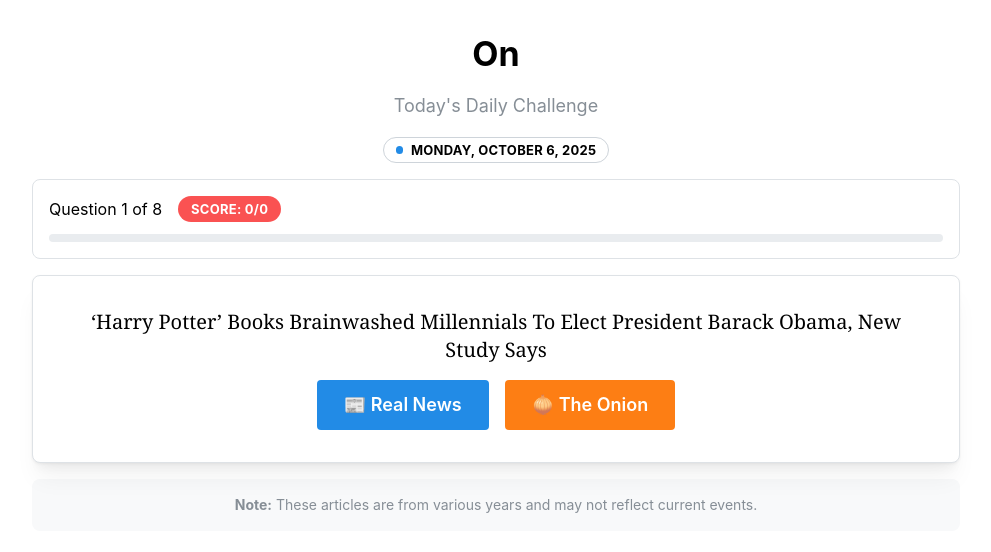
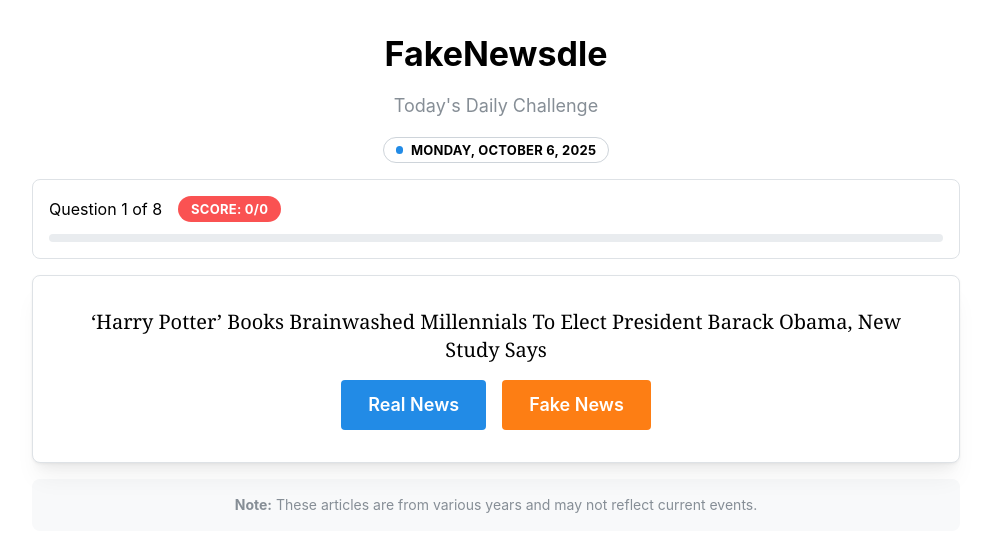
Before and after one commit to muhashi/fakenewsdle, a React (Vite) app: page / in a window 1280 px wide. Shown: the top 552 px of the page, without its empty margins (144-1135 px from the left). Built offline with nearby package versions, Linux system fonts and the light colour scheme.

Commit message:
Rename to FakeNewsdle

```diff
--- a/index.html
+++ b/index.html
@@ -4,7 +4,7 @@
     <meta charset="UTF-8" />
     <link rel="icon" type="image/svg+xml" href="/vite.svg" />
     <meta name="viewport" content="width=device-width, initial-scale=1.0" />
-    <title>Oniondle</title>
+    <title>FakeNewsdle</title>
   </head>
   <body>
     <div id="root"></div>
--- a/src/App.jsx
+++ b/src/App.jsx
@@ -34,7 +34,7 @@
   return FULL_DATASET.slice(startIndex, endIndex);
 };
 
-export default function OnionGame() {
+export default function FakeNewsGame() {
   const [currentIndex, setCurrentIndex] = useState(0);
   const [score, setScore] = useState(0);
   const [totalAnswered, setTotalAnswered] = useState(0);
@@ -51,7 +51,7 @@
 
     // Load saved progress for today
     const today = new Date().toDateString();
-    const saved = JSON.parse(localStorage.getItem('onionGameProgress') || '{}');
+    const saved = JSON.parse(localStorage.getItem('gameProgress') || '{}');
 
     if (saved.date === today && saved.answers) {
       setTodayAnswers(saved.answers);
@@ -72,7 +72,7 @@
     setShowResult(true);
     setTotalAnswered(prev => prev + 1);
 
-    const isCorrect = guess === currentHeadline?.isOnion;
+    const isCorrect = guess === currentHeadline?.isFake;
     if (isCorrect) {
       setScore(prev => prev + 1);
     }
@@ -83,7 +83,7 @@
 
     // Save progress to localStorage
     const today = new Date().toDateString();
-    localStorage.setItem('onionGameProgress', JSON.stringify({
+    localStorage.setItem('gameProgress', JSON.stringify({
       date: today,
       answers: newAnswers,
       score: isCorrect ? score + 1 : score
@@ -162,7 +162,7 @@
                 <Text c="dimmed">
                   {finalPercentage >= 80 && "Excellent! You're a headline expert!"}
                   {finalPercentage >= 60 && finalPercentage < 80 && "Good job! You can spot satire pretty well!"}
-                  {finalPercentage < 60 && "The Onion got you! Better luck next time!"}
+                  {finalPercentage < 60 && "The fake news got you! Better luck next time!"}
                 </Text>
               </Stack>
 
@@ -185,7 +185,7 @@
         {/* Header */}
         <Center>
           <Stack align="center" spacing="sm">
-            <Title order={1} color="blue" className="title-text"><span>O</span><span>n</span></Title>
+            <Title order={1} color="blue" className="title-text">FakeNewsdle</Title>
             <Text c="dimmed" size="lg" align="center">
               Today's Daily Challenge
             </Text>
@@ -231,7 +231,7 @@
                   onClick={() => handleGuess(false)}
                   style={{ minWidth: 120 }}
                 >
-                  📰 Real News
+                  Real News
                 </Button>
                 <Button
                   size="lg"
@@ -240,7 +240,7 @@
                   onClick={() => handleGuess(true)}
                   style={{ minWidth: 120 }}
                 >
-                  🧅 The Onion
+                  Fake News
                 </Button>
               </Group>
             ) : (
@@ -248,7 +248,7 @@
                 <Divider />
                 <Center>
                   <Stack align="center" spacing="sm">
-                    {userGuess === currentHeadline?.isOnion ? (
+                    {userGuess === currentHeadline?.isFake ? (
                       <Badge color="green" size="xl" variant="filled">
                         ✅ Correct!
                       </Badge>
@@ -259,7 +259,7 @@
                     )}
 
                     <Text align="center">
-                      This was a <strong>{currentHeadline?.isOnion ? 'satirical Onion' : 'real news'}</strong> headline
+                      This was a <strong>{currentHeadline?.isFake ? 'fake news' : 'real news'}</strong> headline
                     </Text>
                   </Stack>
                 </Center>
@@ -278,7 +278,7 @@
         {!showResult && (
           <Paper p="md" radius="md" style={{ backgroundColor: '#f8f9fa' }}>
             {/* <Text size="sm" c="dimmed" align="center">
-              Was this a real news headline or a satirical The Onion article?
+              Was this a real news headline or a made up headline?
             </Text> */}
             <Text size="sm" c="dimmed" align="center">
               <strong>Note:</strong> These articles are from various years and may not reflect current events.
```
Also changed, not shown: src/App.css (deleted, +0 -42 lines).
